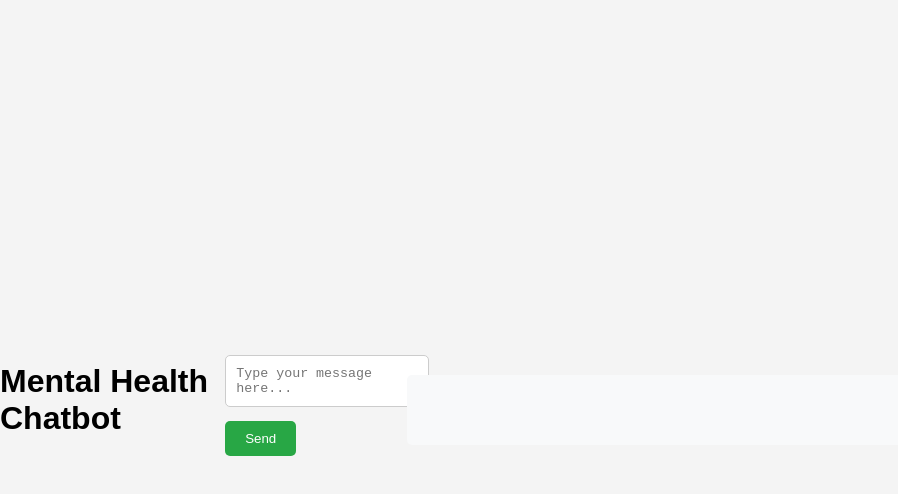
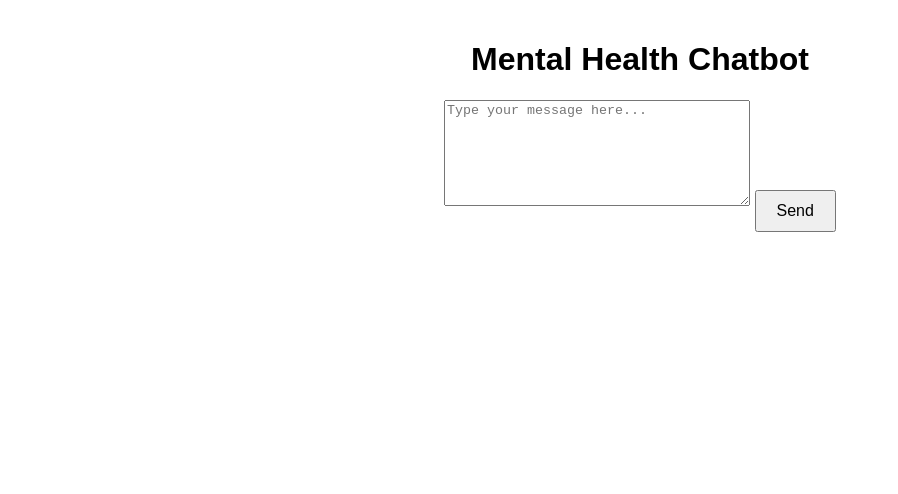
Before and after one commit to Arjuntrivedi3112/Manosthiti, a website: page index.html in a window 1280 px wide. Shown: the whole page, without its empty margins (0-898 px from the left). Drawn offline with Linux system fonts and the light colour scheme.

Commit message:
Update style.css

```diff
--- a/style.css
+++ b/style.css
@@ -1,49 +1,19 @@
 body {
     font-family: Arial, sans-serif;
-    background-color: #f4f4f4;
-    display: flex;
-    justify-content: center;
-    align-items: center;
-    height: 100vh;
-    margin: 0;
-}
-
-.chat-container {
-    background-color: #fff;
-    padding: 20px;
-    border-radius: 10px;
-    box-shadow: 0px 0px 10px rgba(0, 0, 0, 0.1);
-}
-
-.chat-box {
     display: flex;
     flex-direction: column;
     align-items: center;
+    margin: 0;
+    padding: 20px;
 }
 
-#messageInput {
-    width: 100%;
-    padding: 10px;
-    margin-top: 10px;
-    border: 1px solid #ccc;
-    border-radius: 5px;
+textarea {
+    width: 300px;
+    height: 100px;
+    margin-bottom: 10px;
 }
 
 button {
-    margin-top: 10px;
     padding: 10px 20px;
-    background-color: #28a745;
-    color: white;
-    border: none;
-    border-radius: 5px;
-    cursor: pointer;
+    font-size: 16px;
 }
-
-#response {
-    margin-top: 20px;
-    padding: 10px;
-    background-color: #f8f9fa;
-    border-radius: 5px;
-    min-height: 50px;
-    width: 100%;
-}
```
